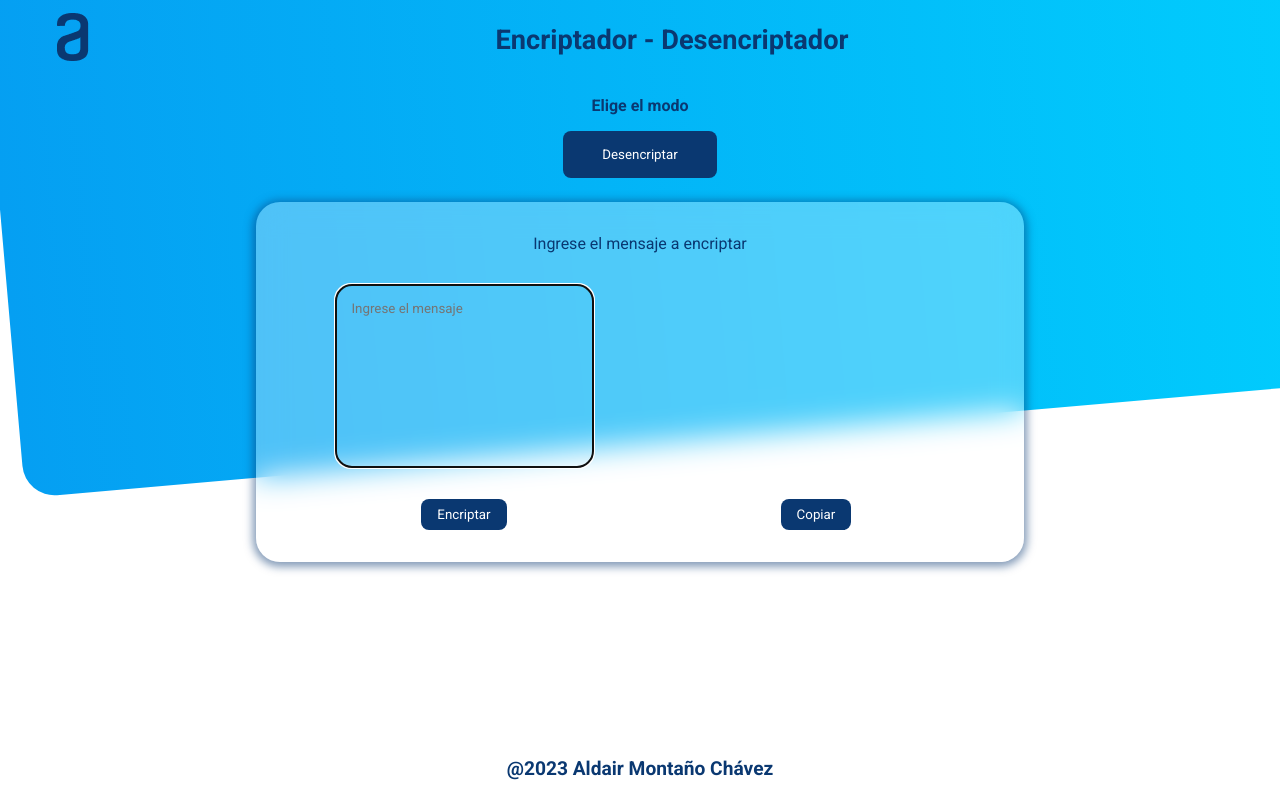
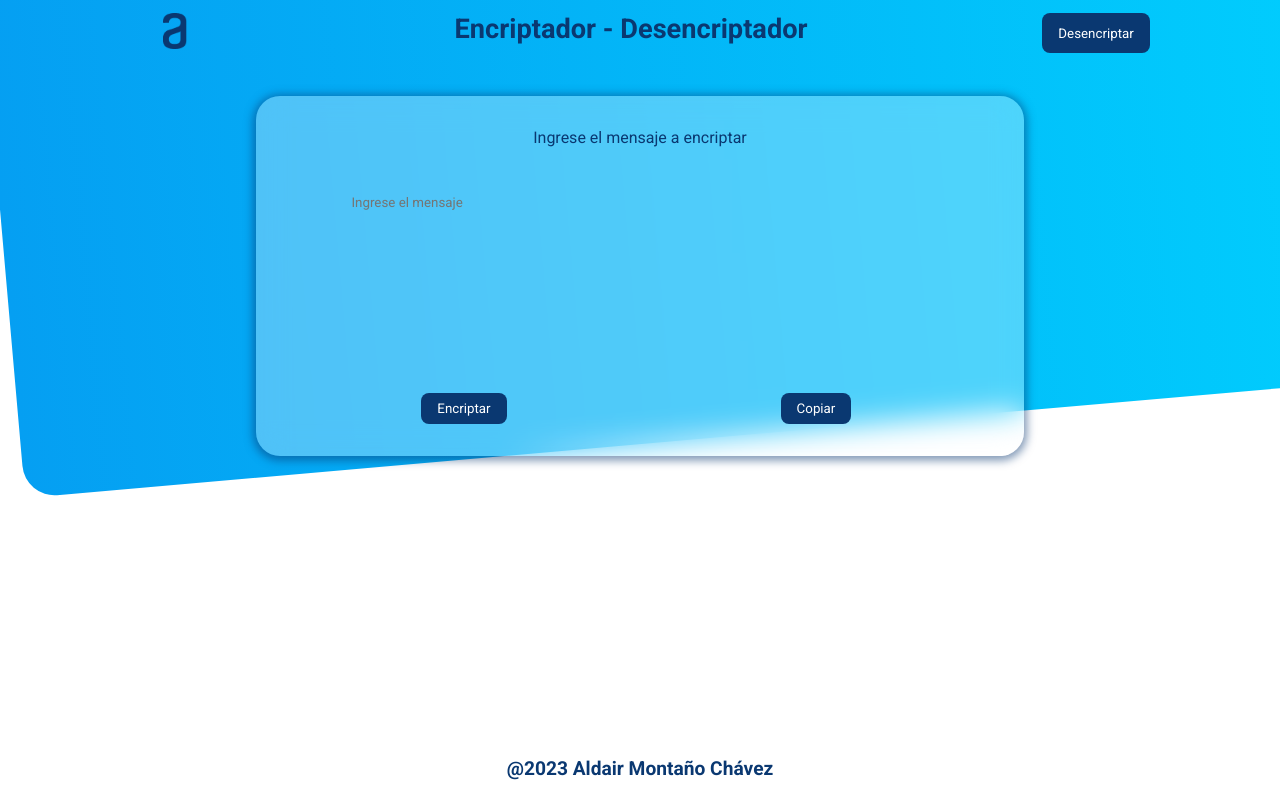
Before and after one commit to AldairMontano/Encriptador, a plain HTML site: page index.html in a window 1280 px wide. Drawn offline with Linux system fonts and the light colour scheme.

Commit message:
corrección de estilos

```diff
--- a/index.html
+++ b/index.html
@@ -10,9 +10,6 @@
 </head>
 
 <body>
-  <header></header>
-
-  <main>
   <header>
     <div class="imagen">
       <img src="./assets/Logo.png" alt="Logo" />
@@ -21,19 +18,19 @@
     <div class="titulo">
       <h1>Encriptador - Desencriptador</h1>
     </div>
+
+    <div class="cont_boton">
+      <button class="boton_Selec" type="button" id="seleccionar">Desencriptar</button>
+    </div>
   </header>
 
+  <main>
     <div class="fondo_contenedor">
       <canvas class="fondo"> </canvas>
     </div>
 
     <section class="contenedor">
       <form class="form">
-
-        <fieldset class="section selec_funcion">
-          <label class="letrero_modo" for="seleccionar">Elige el modo</label>
-          <button class="boton_Selec" type="button" id="seleccionar">Desencriptar</button>
-        </fieldset>
 
         <fieldset class="section" id="tarjeta">
           <div class="titulo_form">
@@ -52,14 +49,13 @@
           </div>
 
           <div class="modulos">
-            <textarea class="mensaje modificado" name="textoModificado" id="textoModificado" cols="30"
-              rows="10"></textarea>
+            <textarea class="mensaje modificado" name="textoModificado" id="textoModificado" cols="30" rows="10"
+              readonly></textarea>
             <button class="boton" type="button" class="copiar" id="copiar">
               Copiar
             </button>
           </div>
         </fieldset>
-
       </form>
     </section>
   </main>
--- a/style.css
+++ b/style.css
@@ -32,23 +32,33 @@
 header {
   position: fixed;
   width: 100%;
-  height: 10vh;
+  padding: 0.8rem;
   display: flex;
+  justify-content: space-around;
   background: transparent;
 }
 
-.imagen {
-  padding: 1vw;
-  max-width: 5vw;
+.imagen img {
+  width: 7vw;
 }
 
 .titulo {
   color: #0a3871;
-  margin: auto;
 }
 
 .titulo h1 {
   font-size: 1.7em;
+}
+
+.boton_Selec {
+  width: fit-content;
+  border-radius: 0.5rem;
+  padding: 0.8rem 1rem;
+  border-style: none;
+  background-color: #0a3871;
+  color: rgb(255, 255, 255);
+  cursor: pointer;
+  transition: 0.5s;
 }
 
 .contenedor {
@@ -79,18 +89,6 @@ header {
   color: #0a3871;
   margin-bottom: 1rem;
   font-weight: 700;
-}
-
-.boton_Selec {
-  width: 20%;
-  margin: auto;
-  border-radius: 0.5rem;
-  padding: 1rem;
-  border-style: none;
-  background-color: #0a3871;
-  color: rgb(255, 255, 255);
-  cursor: pointer;
-  transition: 0.5s;
 }
 
 .boton_Selec:hover {
@@ -137,6 +135,10 @@ header {
   overflow: auto;
 }
 
+.mensaje:focus {
+  outline: none;
+}
+
 .modificado {
   display: flex;
 }
```
Lines whose indentation alone changed are shown as unchanged.
